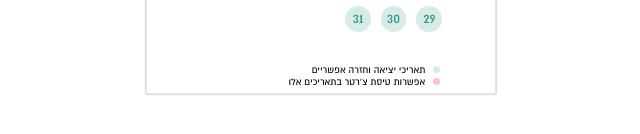
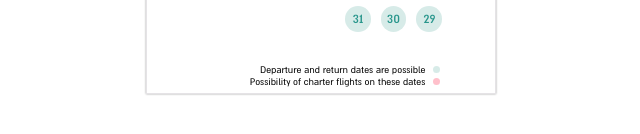
Before and after one commit to nivb52/datepicker-react, a React (Create React App) app: page / in a window 1280 px wide. Shown: the part 284-418 px from the top of the page, without its empty margins (319-959 px from the left). Built offline with nearby package versions, Linux system fonts and the light colour scheme; the HTML template or start-up script is replaced by a standard one.

Commit message:
added other lang for the guide

```diff
--- a/src/App.js
+++ b/src/App.js
@@ -15,9 +15,18 @@ class App extends Component {
   };
 
   render() {
-    const guide1 = "תאריכי יציאה וחזרה אפשריים";
-    const guide2 = `אפשרות טיסת צ'רטר בתאריכים אלו`;
+    const Lang = navigator.language || "he-IL";
+    const guide1_En = "Departure and return dates are possible";
+    const guide2_En = "Possibility of charter flights on these dates";
+
+    const guide1_He = "תאריכי יציאה וחזרה אפשריים";
+    const guide2_He = `אפשרות טיסת צ'רטר בתאריכים אלו`;
+
+    const guide1 = Lang === "he-IL" ? guide1_He : guide1_En;
+    const guide2 = Lang === "he-IL" ? guide2_He : guide2_En;
+    //How much ahead you can see/book dates
     const maxMonths = 12;
+
     //DEMO: BLOCK DATES AT DECEMBER AND CREATE THE WORD 'NIV'
     const blockedDats = [
       { dd: 2, mm: 11, yy: 2019 },
```
